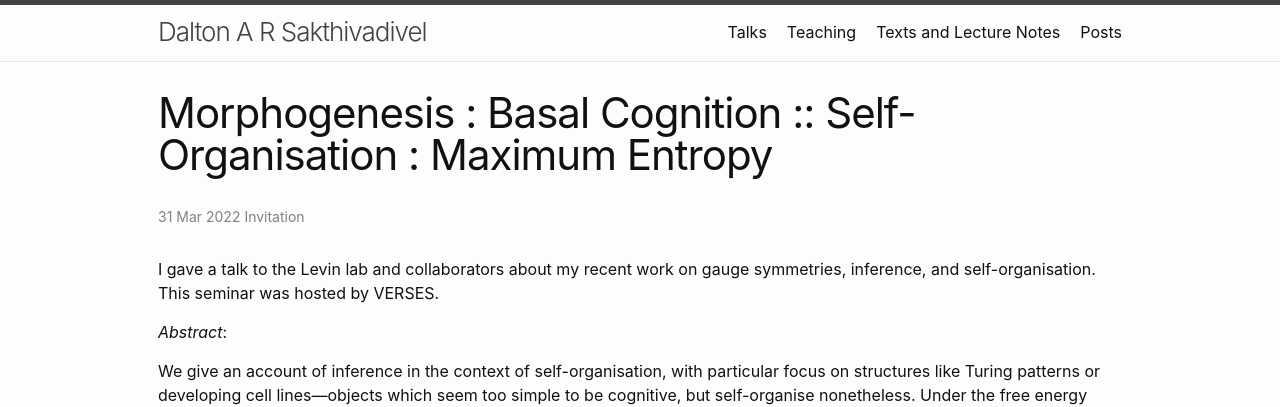
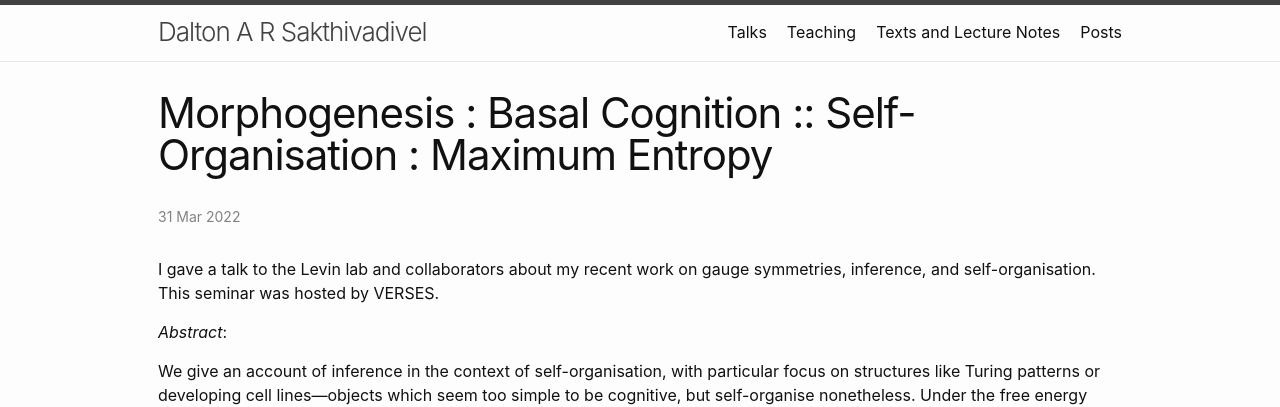
Before and after one commit to DARSakthi/DARSakthi.github.io, a Jekyll site: the page built from _talks/levin-lab-1.markdown, in a window 1280 px wide. Shown: the top 407 px of the page. Built offline with Jekyll 4.4.1, drawn with Linux system fonts in a browser that asks for light colours.

Commit message:
Formatting

```diff
--- a/_layouts/talks.html
+++ b/_layouts/talks.html
@@ -9,10 +9,9 @@ layout: page
       <time class="dt-published" datetime="{{ page.date | date_to_xmlschema }}" itemprop="datePublished">
         {%- assign date_format = site.minima.date_format | default: "%d %b %Y" -%}
         {{ page.date | date: date_format }}
-
-        {{ page.type }}
-        {{ page.venue }}
-        {{ page.location }}
+        {{ +", " page.type + ", " }}
+        {{ page.venue + ". "}}
+        {{ page.location + "."}}
       </time>
       {%- if page.author -%}
         • <span itemprop="author" itemscope itemtype="http://schema.org/Person"><span class="p-author h-card" itemprop="name">{{ page.author }}</span></span>
```
